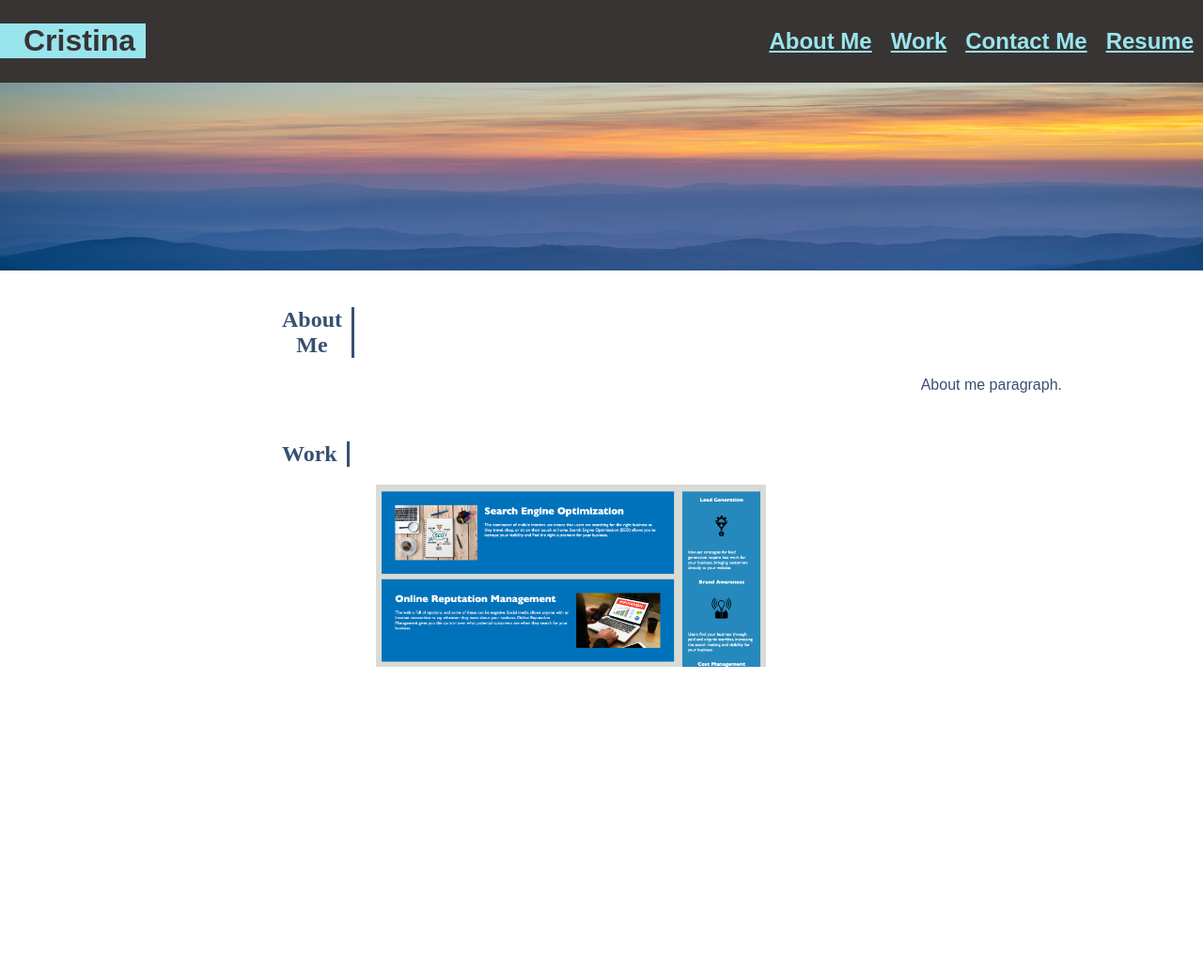
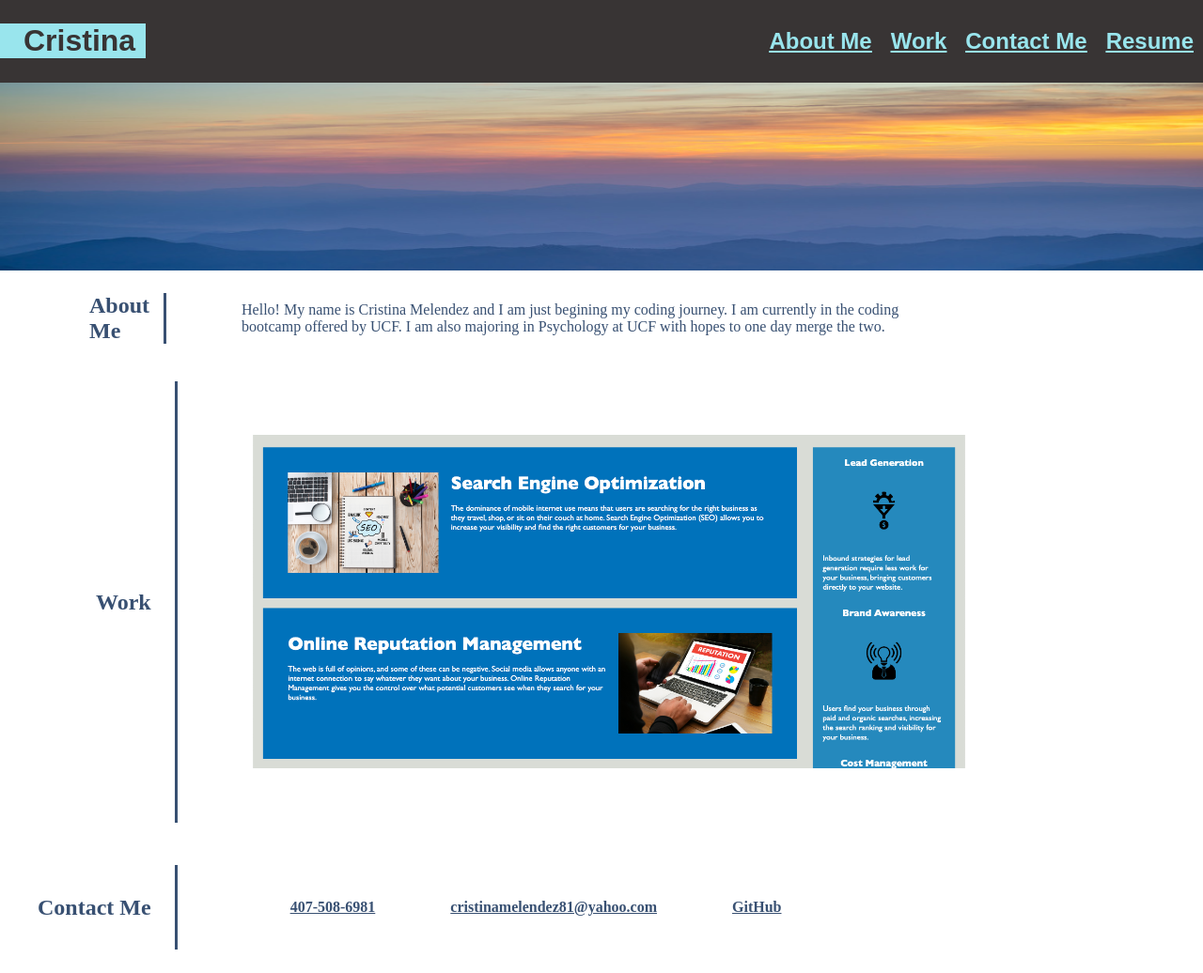
Before and after one commit to CristinaJoelle/my-portfolio, a plain HTML site: page index.html in a window 1280 px wide. Shown: the whole page at 94% size. Before the commit the page ends 800 px from the top, so only its background shows below. Drawn offline with Linux system fonts and the light colour scheme.

Commit message:
Made the layout more visually pleasing and added links

```diff
--- a/index.html
+++ b/index.html
@@ -13,29 +13,38 @@
     <header>
       <h1>Cristina</h1>
       <nav>
-        <h2>About Me</h2>
-        <h2>Work</h2>
-        <h2>Contact Me</h2>
-        <h2>Resume</h2>
+        <h2><a href="#about-me">About Me</a></h2>
+        <h2><a href="#work">Work</a></h2>
+        <h2><a href="#contact-me">Contact Me</a></h2>
+        <h2><a href="./Images/resume.pdf">Resume</a></h2>
       </nav>
     </header>
-
+<div>
       <img
       class="header-img"
         src="Images/challenge_2_header.jpeg"
         alt="Sunset over Mountains"/>
+</div>
 
         <main>
-    <section>
-      <h1>About Me</h1>
-      <p>About me paragraph.</p>
+    <section class="about-me">
+      <h1 id="about-me">About Me</h1>
+      <p>Hello! My name is Cristina Melendez and I am just begining my coding journey. I am currently in the coding bootcamp offered by UCF. I am also majoring in Psychology at UCF with hopes to one day merge the two.</p>
     </section>
-    <section>
-    <h1>Work</h1>
+    <section class="work-sec">
+    <h1 class="work" id="work">Work</h1>
+    <a href="https://cristinajoelle.github.io/Challenge-1/">
     <img
         src="Images/work.png"
         alt="Image of Horseon landing page."
       />
+      </a>
+  </section>
+  <section class="contact-me">
+    <h1 id="contact-me">Contact Me</h1>
+    <h4>407-508-6981</h4>
+    <h4>cristinamelendez81@yahoo.com</h4>
+    <h4>GitHub</h4>
   </section>
   </main>
     </body>
--- a/style.css
+++ b/style.css
@@ -6,6 +6,10 @@
 
 body {
   margin: 0;
+}
+a {
+  cursor: pointer;
+  color: var(--blue);
 }
 
 header {
@@ -29,6 +33,11 @@ nav {
   display: flex;
   flex-wrap: wrap;
 }
+nav h2:hover {
+  background-color: white;
+  color: black;
+  box-shadow: 0 0 15px white;
+}
 
 h2 {
   text-decoration: underline;
@@ -41,47 +50,91 @@ h3 {
   width: fit-content;
 }
 
+div h3 {
+  /* position: absolute; */
+  display: flex;
+  align-items: flex-end;
+  top: 0;
+  padding: 10px;
+}
+
 .header-img {
   width: 100%;
   height: 200px;
-}
-
-section h1 {
-  padding-right: 10px;
-  border-right: 3px solid;
-  color: rgb(56, 80, 114);
-}
-
-/* main {
-  color: var(--title);
-  border-right: 16px rgb(83, 117, 165);
-  height: 500px;
-} */
-section {
-  padding-right: 150px;
-  padding-top: 15px;
-  padding-left: 300px;
-  /* font-family: Arial, Helvetica, sans-serif;
-  color: var(--title);
-  text-align: right; */
-}
-section h1 {
-  width: min-content;
-  text-align: center;
-}
-
-p {
-  font-family: Arial, Helvetica, sans-serif;
-  color: var(--title);
-  text-align: right;
+  position: relative;
 }
 
 section img {
-  height: 50%;
-  width: 50%;
+  height: 75%;
+  width: 75%;
   display: block;
-  justify-content: flex-end;
   border: 15px --grey;
-  position: relative;
-  left: 100px;
 }
+
+h4 {
+  color: black;
+  display: inline-block;
+  text-decoration: underline;
+}
+.about-me {
+  display: flex;
+  align-items: center;
+}
+
+.about-me h1 {
+  padding-right: 15px;
+  padding-left: 55px;
+  border-right: 3px solid;
+  color: rgb(56, 80, 114);
+  margin-right: 80px;
+  margin-left: 40px;
+}
+p {
+  margin-right: 270px;
+  color: var(--title);
+}
+.work-sec {
+  display: flex;
+  align-items: center;
+  padding-left: 35px;
+}
+.work-sec h1 {
+  padding-right: 25px;
+  padding-left: 27px;
+  border-right: 3px solid;
+  line-height: 470px;
+  color: rgb(56, 80, 114);
+  margin-right: 80px;
+  margin-left: 40px;
+}
+.contact-me h1 {
+  padding-right: 25px;
+  border-right: 3px solid;
+  line-height: 90px;
+  color: rgb(56, 80, 114);
+  margin-right: 80px;
+  margin-left: 40px;
+}
+.contact-me {
+  display: flex;
+  align-items: center;
+}
+.contact-me h4 {
+  display: flex;
+  padding: 40px;
+  color: var(--title);
+}
+@media screen and (max-width: 768px) {
+  main,
+  nav {
+    flex-direction: column;
+  }
+
+  header {
+    background: #b0c0f6;
+  }
+
+  nav {
+    background-color: #748acd;
+  }
+}
```
Also changed, not shown: 1 other file.
